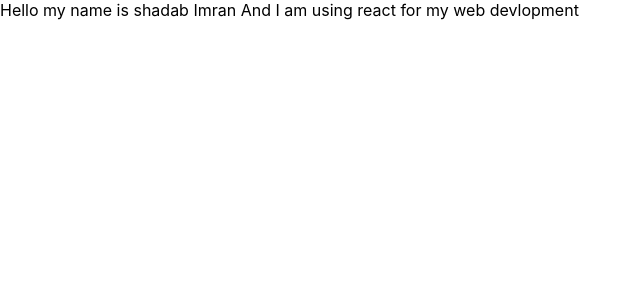
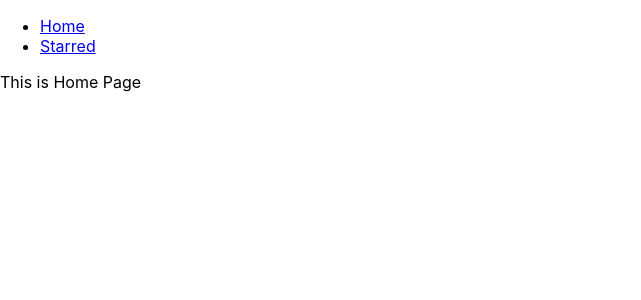
Before and after one commit to ShadabImran07/Box-Office, a React (Create React App) app: page / in a window 1280 px wide. Shown: the top 300 px of the page, without its empty margins (0-641 px from the left). Built offline with nearby package versions, Linux system fonts and the light colour scheme.

Commit message:
Basic Things Done!

```diff
--- a/package.json
+++ b/package.json
@@ -8,6 +8,8 @@
     "@testing-library/user-event": "^13.5.0",
     "react": "^18.2.0",
     "react-dom": "^18.2.0",
+    "react-router": "^5.2.0",
+    "react-router-dom": "^5.2.0",
     "react-scripts": "^5.0.1",
     "web-vitals": "^2.1.4",
     "workbox-background-sync": "^6.5.3",
--- a/src/App.js
+++ b/src/App.js
@@ -1,9 +1,25 @@
-import React from "react";
+import React from 'react';
+import { Switch, Route } from 'react-router-dom';
+import Navs from './components/Navs';
+import { Home } from './pages/Home';
+import Starred from './pages/Starred';
 
 function App() {
   return (
     <div>
-      Hello my name is shadab Imran And I am using react for my web devlopment
+      <Navs />
+
+      <Switch>
+        <Route exact path="/">
+          <Home />
+        </Route>
+        <Route exact path="/starred">
+          <Starred />
+        </Route>
+        <Route>
+          <div>Page Not Found !</div>
+        </Route>
+      </Switch>
     </div>
   );
 }
--- /dev/null
+++ b/src/components/Navs.js
@@ -0,0 +1,21 @@
+import React from 'react';
+import { Link } from 'react-router-dom';
+
+const LINKS = [
+  { to: '/', text: 'Home' },
+  { to: '/starred', text: 'Starred' },
+];
+
+const Navs = () => (
+  <div>
+    <ul>
+      {LINKS.map(item => (
+        <li key={item.to}>
+          <Link to={item.to}>{item.text}</Link>
+        </li>
+      ))}
+    </ul>
+  </div>
+);
+
+export default Navs;
--- a/src/index.js
+++ b/src/index.js
@@ -1,12 +1,17 @@
-import React from "react";
-import ReactDOM from "react-dom/client";
-import "./index.css";
-import App from "./App";
-import * as serviceWorkerRegistration from "./serviceWorkerRegistration";
-import reportWebVitals from "./reportWebVitals";
+import React from 'react';
+import ReactDOM from 'react-dom/client';
+import { BrowserRouter } from 'react-router-dom';
+import './index.css';
+import App from './App';
+import * as serviceWorkerRegistration from './serviceWorkerRegistration';
+import reportWebVitals from './reportWebVitals';
 
-const root = ReactDOM.createRoot(document.getElementById("root"));
-root.render(<App />);
+const root = ReactDOM.createRoot(document.getElementById('root'));
+root.render(
+  <BrowserRouter>
+    <App />
+  </BrowserRouter>
+);
 
 // If you want your app to work offline and load faster, you can change
 // unregister() to register() below. Note this comes with some pitfalls.
--- /dev/null
+++ b/src/pages/Home.js
@@ -0,0 +1,3 @@
+import React from 'react';
+
+export const Home = () => <div>This is Home Page</div>;
--- /dev/null
+++ b/src/pages/Starred.js
@@ -0,0 +1,5 @@
+import React from 'react';
+
+const Starred = () => <div>This is Starred page</div>;
+
+export default Starred;
```
Also changed, not shown: 2 other files (tests, documents, lock files or other folders).
